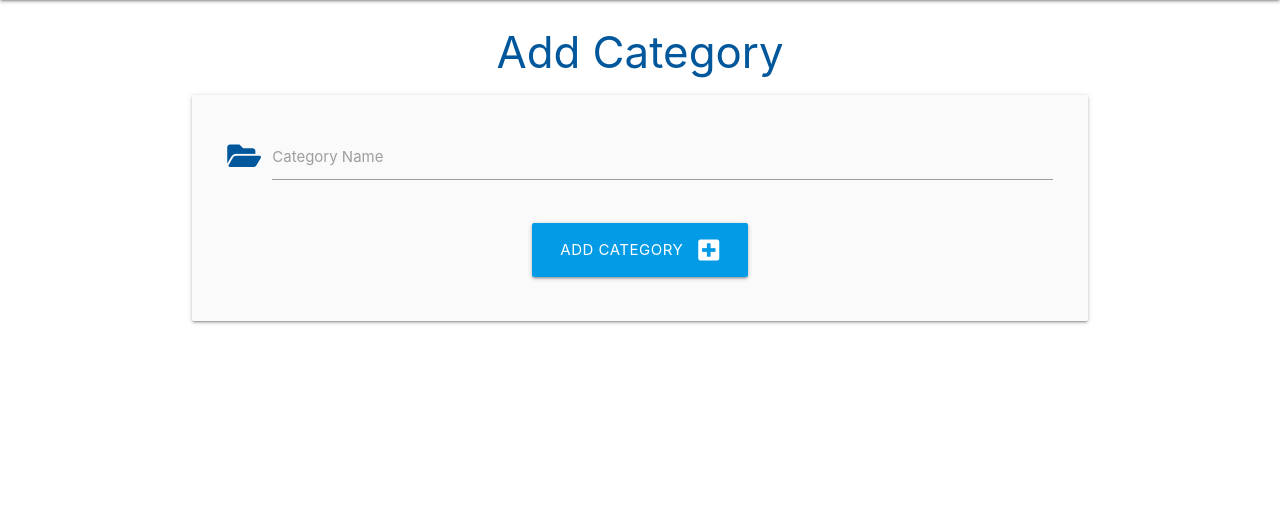
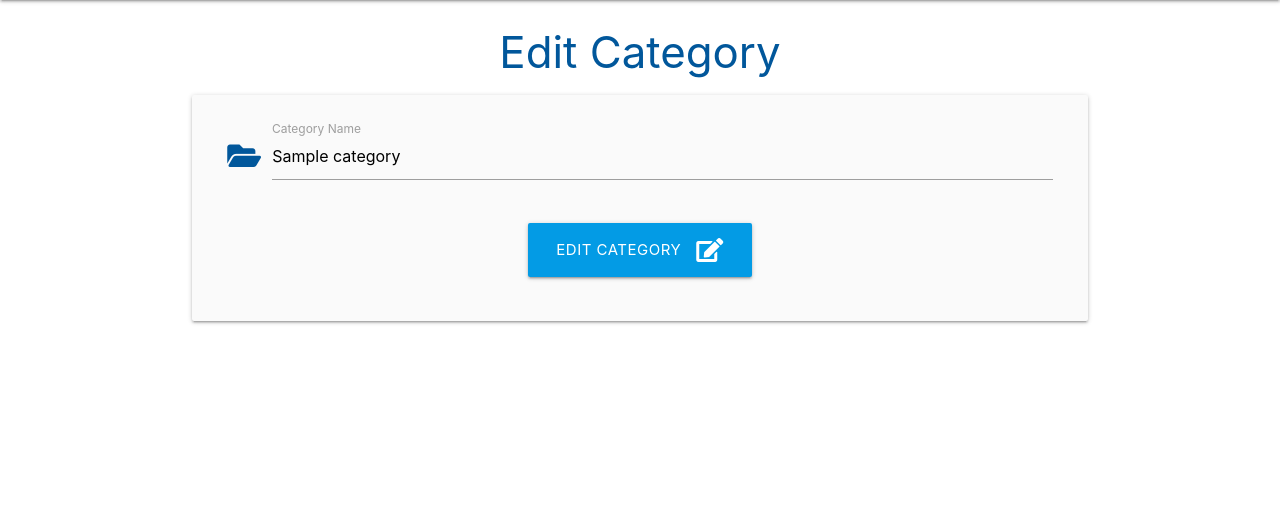
Before and after one commit to csilfverskiold/task-manager-, a Flask app: template taskmanager/templates/edit_category.html in a window 1280 px wide. Shown: the part 64-581 px from the top of the page. Run offline with Flask 2, Linux system fonts and the light colour scheme; the template is opened without the code that fills it: values that come from a table or form of the project are taken from there, others are empty; tables that the repository leaves empty hold one stand-in row (values such as "Sample post").

Commit message:
Add functionality for users to edit categories

```diff
--- a/taskmanager/templates/categories.html
+++ b/taskmanager/templates/categories.html
@@ -19,7 +19,7 @@
               <span class="card-title">{{ category.category_name }}</span>
           </div>
           <div class="card-action">
-        <a href="#" class="btn green accent-4">Edit</a>
+              <a href="{{ url_for('edit_category', category_id=category.id) }}" class="btn green accent-4">Edit</a>
               <a href="#" class="btn red">Delete</a>
           </div>
       </div>
--- a/taskmanager/templates/edit_category.html
+++ b/taskmanager/templates/edit_category.html
@@ -1,15 +1,15 @@
 {% extends "base.html" %}
 {% block content %}
 
-<h3 class="light-blue-text text-darken-4 center-align">Add Category</h3>
+<h3 class="light-blue-text text-darken-4 center-align">Edit Category</h3>
 
 <div class="row card-panel grey lighten-5">
-    <form class="col s12" method="POST" action="{{ url_for('add_category') }}">
+    <form class="col s12" method="POST" action="{{ url_for('edit_category', category_id=category.id) }}">
         <!-- category name -->
         <div class="row">
             <div class="input-field col s12">
                 <i class="fas fa-folder-open prefix light-blue-text text-darken-4"></i>
-                <input id="category_name" name="category_name" minlength="3" maxlength="25" type="text" class="validate" required>
+                <input id="category_name" name="category_name" value="{{ category.category_name }}" minlength="3" maxlength="25" type="text" class="validate" required>
                 <label for="category_name">Category Name</label>
             </div>
         </div>
@@ -17,7 +17,7 @@
         <div class="row">
             <div class="col s12 center-align">
                 <button type="submit" class="btn-large light-blue darken-1">
-                    Add Category <i class="fas fa-plus-square right"></i>
+                    Edit Category <i class="fas fa-edit right"></i>
                 </button>
             </div>
         </div>
```
Also changed, not shown: taskmanager/routes.py (+10 -0 lines). Lines whose indentation alone changed are shown as unchanged.
